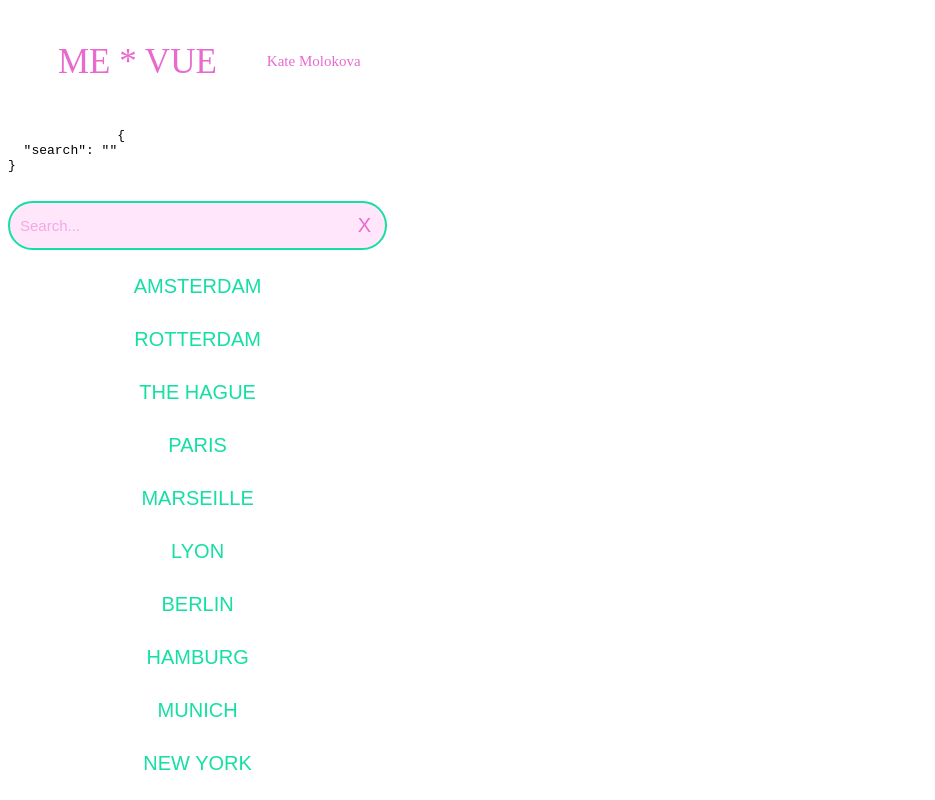
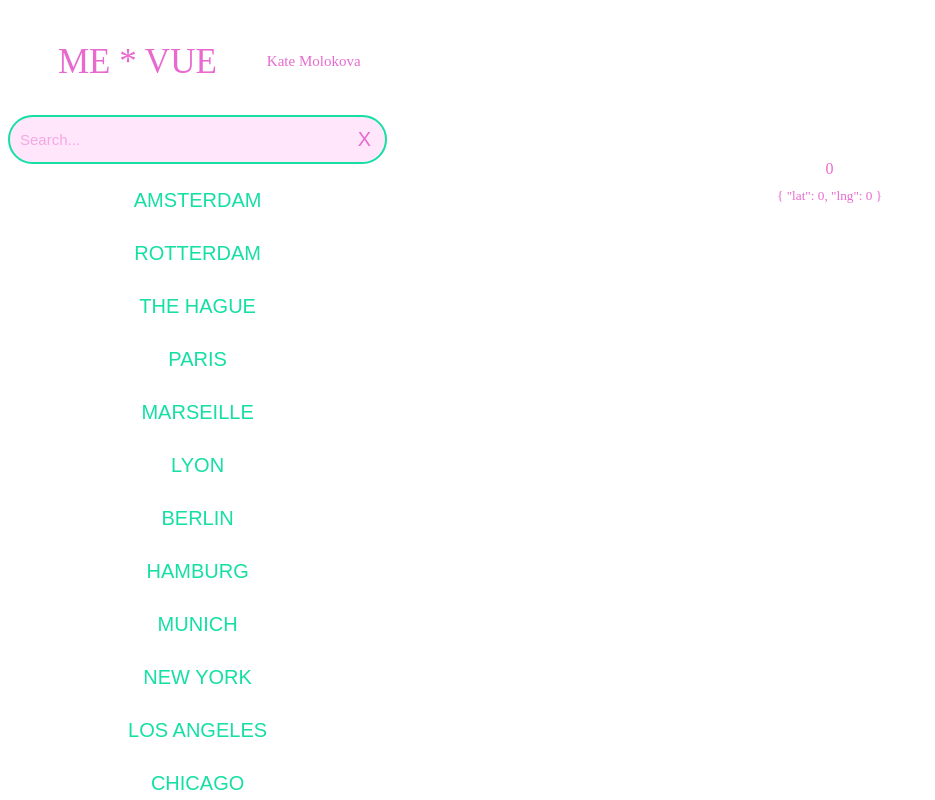
Before and after one commit to ekaterina-molokova/test_task_vue, a Vue app in the folder vue-project/: page / in a window 1280 px wide. Shown: the top 800 px of the page, without its empty margins (0-935 px from the left). Built offline with nearby package versions, Linux system fonts and the light colour scheme.

Commit message:
handlers

```diff
--- a/vue-project/src/App.vue
+++ b/vue-project/src/App.vue
@@ -8,19 +8,23 @@ export default {
       isClicked: false,
       isVisible: true,
       currentCityName: '',
+      currentCity: { "city_name": "", "": "", "population": 0, "coordinates": { "lat": 0.0, "lng": 0.0 } },
       formValues: {
         search: '',
       },
       methods: {
-        handleClick(event, arr, current, clicked) {
-          current = arr.filter(item => item.city_name === event.target.innerHTML)[0].city_name;
-          clicked = !clicked;
-          console.log(current, clicked);
-          return current, clicked;
+        handleClick(event, arr) {
+          let current = arr.filter(item => item.city_name === event.target.innerHTML);
+          console.log(current);
+          return current;
         },
         handleSearch(event, arr) {
           event.preventDefault();
-          console.log(arr.filter(item => item.city_name.includes(event.target.value) || item.country_name.includes(event.target.value)));
+          console.log(
+            arr
+            .filter(item => item.city_name.toLowerCase().includes(event.target.value.toLowerCase())
+              || item.country_name.toLowerCase().includes(event.target.value.toLowerCase())
+            ));
         },
       },
       citiesList: [
@@ -53,11 +57,6 @@ export default {
     </header>
     <main class="main">
         <section class="cities">
-          <div>
-            <pre>
-              {{ JSON.stringify(this.formValues, null, 2) }}
-            </pre>
-          </div>
             <form class='search_container'>
                 <fieldset class='search_fieldset'>
                   <input class="search_field"
@@ -67,12 +66,12 @@ export default {
                          @change="methods.handleSearch($event, this.citiesList)"
                   />
                 </fieldset>
-                <button class='search_clear-button' type='button'>X</button>
+                <button class='search_clear-button' type='button' @click="this.formValues.search = ''">X</button>
               </form>
               <div class="cities__element"
                 v-for="city in citiesList"
                 :key="city.city_name"
-                @click="methods.handleClick($event, this.citiesList, this.currentCityName, this.isClicked)"
+                @click="methods.handleClick($event, this.citiesList)"
                 >
                 <button
                   v-bind:class="isClicked && 'clicked'"
@@ -83,7 +82,7 @@ export default {
                 </div>
         </section>
         <section class="cards_holder">
-            <div
+            <!-- <div
               v-for="city in citiesList"
               :key="city.city_name"
               v-show="isClicked ? isVisible : !isVisible"
@@ -92,6 +91,12 @@ export default {
                 <h3 class="country_name">{{ city.country_name }}</h3>
                 <h4 class="population"> {{ city.population }}</h4>
                 <h5 class="coordinates">{{ city.coordinates }}</h5>
+            </div> -->
+            <div class="card">
+                <h2 class="city_name_card">{{ currentCity.city_name }}</h2>
+                <h3 class="country_name">{{ currentCity.country_name }}</h3>
+                <h4 class="population"> {{ currentCity.population }}</h4>
+                <h5 class="coordinates">{{ currentCity.coordinates }}</h5>
             </div>
         </section>
     </main>
```
